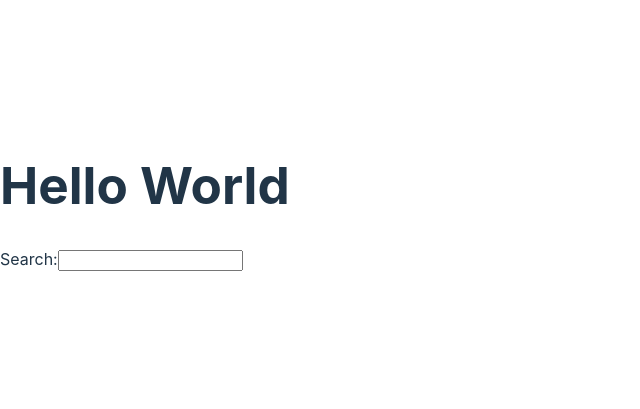
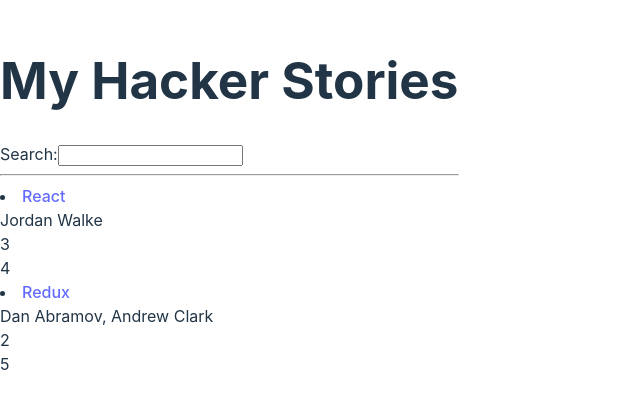
Before and after one commit to lisacodesnow/hacker_stories_react_project, a React (Vite) app: page / in a window 1280 px wide. Shown: the part 203-612 px from the top of the page, without its empty margins (0-640 px from the left). Built offline with nearby package versions, Linux system fonts and the light colour scheme.

Commit message:
Practicing rendering arrays in JSX

```diff
--- a/src/App.jsx
+++ b/src/App.jsx
@@ -1,13 +1,49 @@
 import * as React from 'react';
 
-const title = "React"
+const list = [
+
+  {
+    title: 'React',
+    url: 'https://reactjs.org/',
+    author: 'Jordan Walke',
+    num_comments: 3,
+    points: 4,
+    objectID: 0,
+  },
+
+  {
+    title: 'Redux',
+    url: 'https://redux.js.org/',
+    author: 'Dan Abramov, Andrew Clark',
+    num_comments: 2,
+    points: 5,
+    objectID: 1,
+  }
+]
 function App(){
+
+  const renderList = list.map( (item) =>(
+
+    <li key={item.objectID}>
+      <a href= {item.url}>{item.title}</a><br></br>
+      <span>{item.author}</span><br></br>
+      <span>{item.num_comments} </span><br></br>
+     <span> {item.points}</span>
+    </li>
+  )
+  )
+
 
   return(
     <div>
-      <h1> Hello World</h1>
+      <h1> My Hacker Stories</h1>
       <label htmlFor='search'>Search:</label>
       <input id="search" type="text"></input>
+
+      <hr/>
+
+       {renderList}
+
     </div>
   )
 }
```
